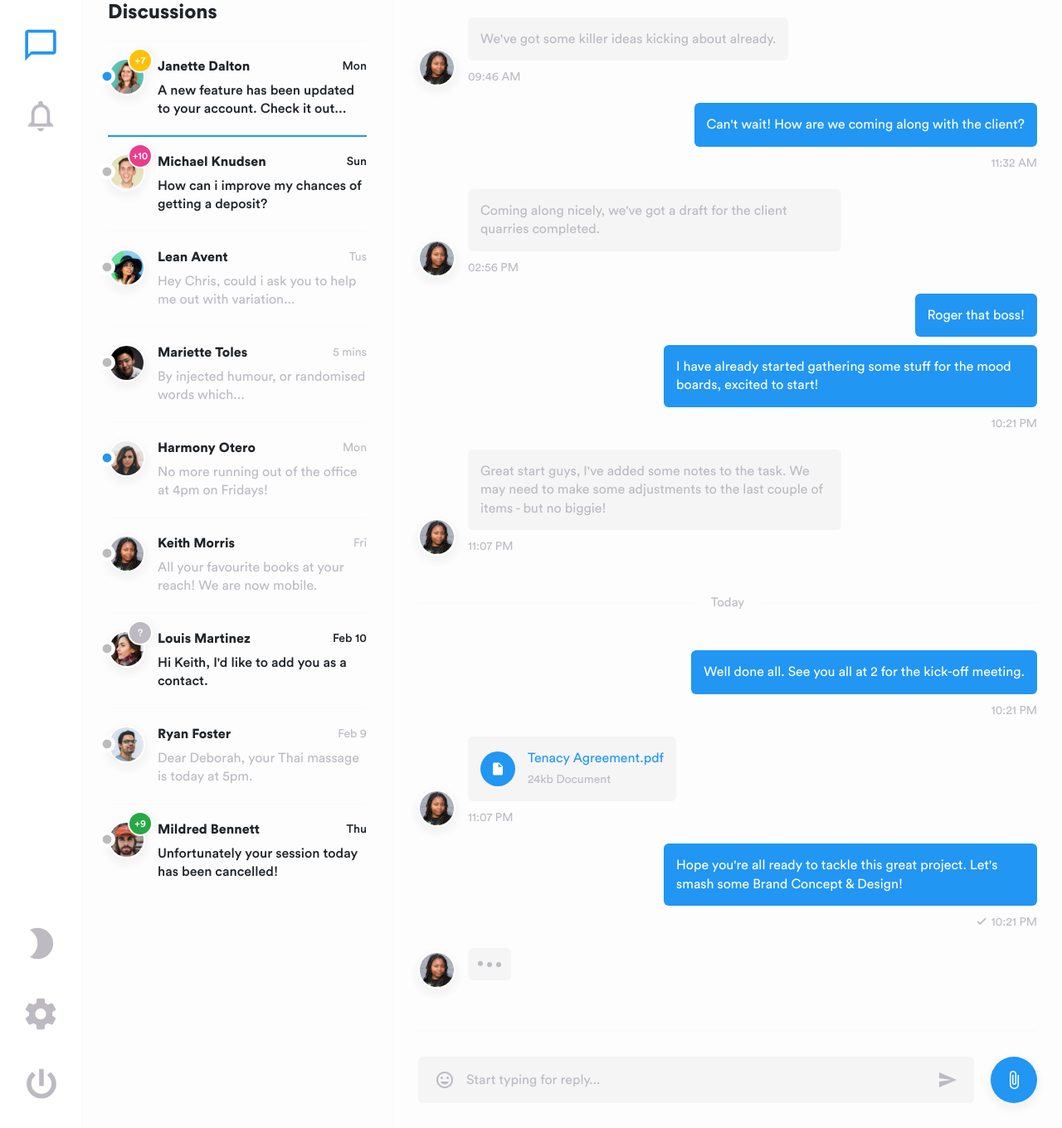
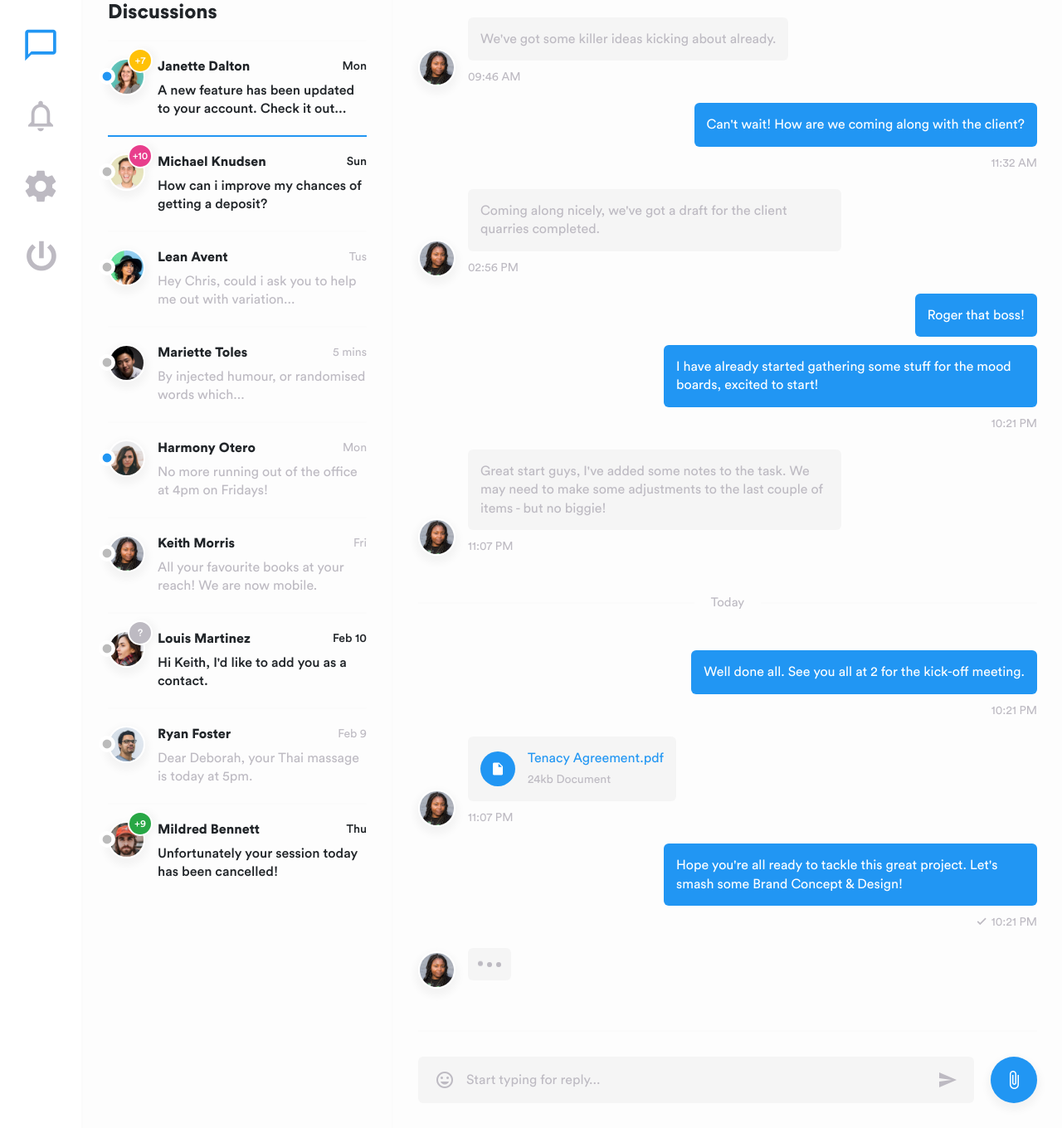
Before and after one commit to AnhDiTimEm/Oracle-Thematic, a PHP site: the page made by Views/chat.php in a window 1280 px wide. Shown: the part 216-1576 px from the top of the page at 83% size. Run offline with PHP 8.4, Linux system fonts and the light colour scheme; the template is opened without the code that fills it, so the values that code supplies are empty; the visitor is signed in with stand-in values (Sample User, id 1); some libraries are stand-ins or nearby versions.

Commit message:
dfsdfdsf

```diff
--- a/Views/layout/navigation.php
+++ b/Views/layout/navigation.php
@@ -5,8 +5,9 @@
 				<button class="btn"><img class="avatar-xl" src="./asset/img/avatars/avatar-male-1.jpg" alt="avatar"></button>
 				<a href="#members" data-toggle="tab"><i class="material-icons">account_circle</i></a>
 				<a href="#discussions" data-toggle="tab" class="active"><i class="material-icons active">chat_bubble_outline</i></a>
-								<a href="#notifications" data-toggle="tab" class="f-grow1"><i class="material-icons">notifications_none</i></a>
-								<button class="btn mode"><i class="material-icons">brightness_2</i></button>
+				<a href="#notifications" data-toggle="tab"><i class="material-icons">notifications_none</i></a>
+				<!-- <a href="#notifications" data-toggle="tab" class="f-grow1"><i class="material-icons">notifications_none</i></a> -->
+				<!-- <button class="btn mode"><i class="material-icons">brightness_2</i></button> -->
 				<a href="#settings" data-toggle="tab"><i class="material-icons">settings</i></a>
 				<button class="btn power" onclick="visitPage();"><i class="material-icons">power_settings_new</i></button>
 			</div>
```
Lines whose indentation alone changed are shown as unchanged.
